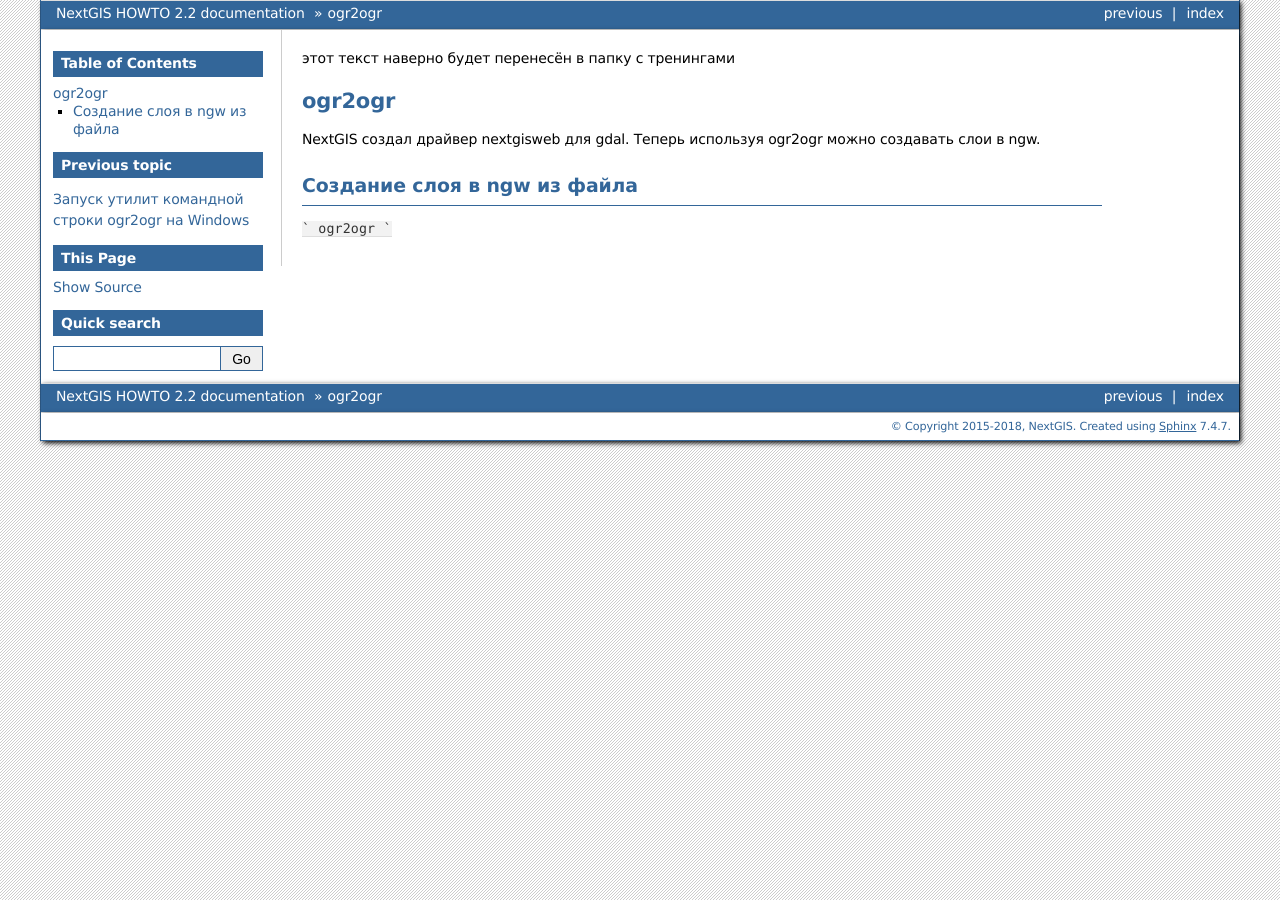
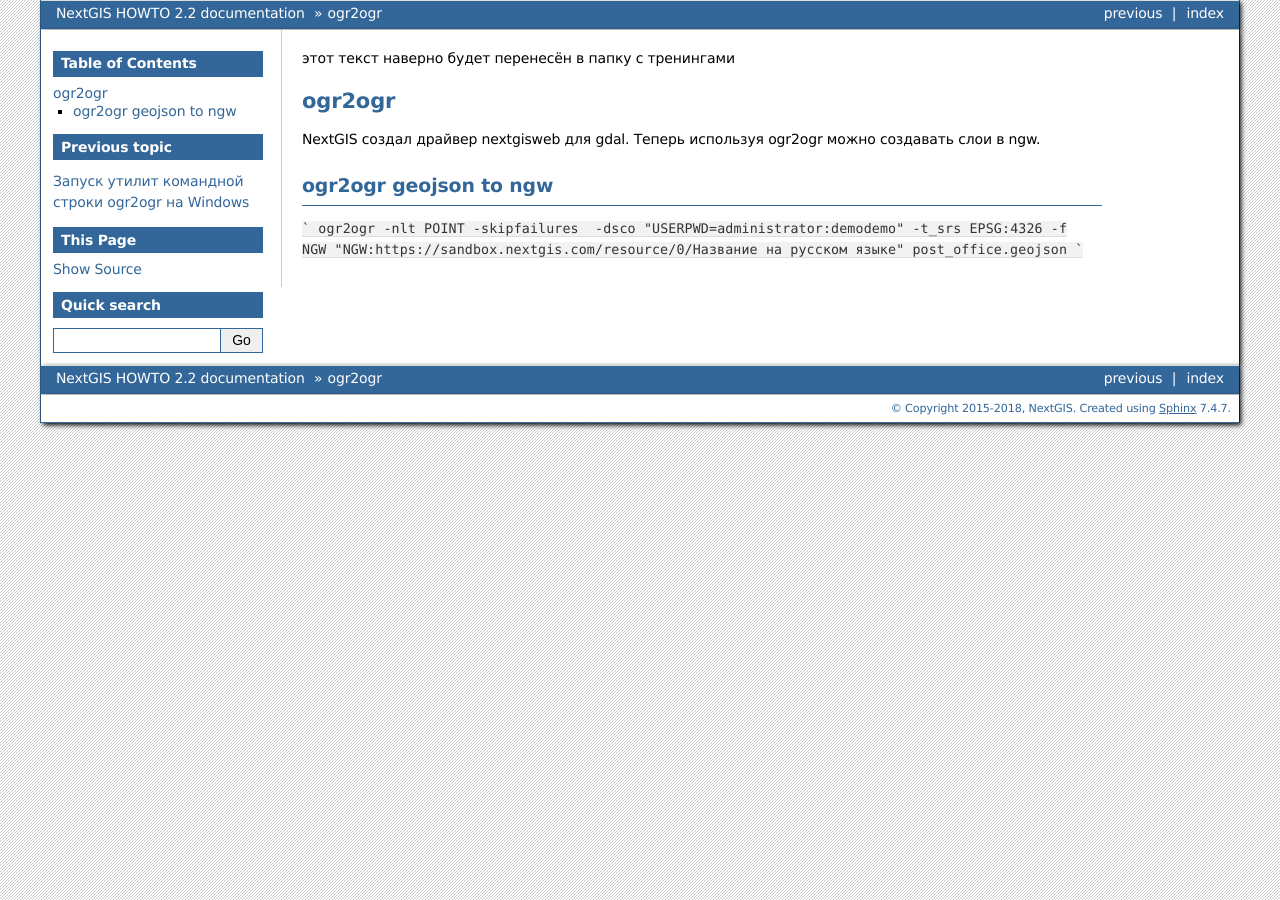
Before and after one commit to nextgis/docs_howto, a Sphinx documentation site: the page built from source/ogr2ogr.rst, in a window 1280 px wide. Built offline with Sphinx 7.4.7, drawn with Linux system fonts in a browser that asks for light colours; formulas are drawn with MathJax 3; pages that are not in the unit, such as notebooks, are missing from menus.

Commit message:
Update ogr2ogr.rst

````diff
--- a/source/ogr2ogr.rst
+++ b/source/ogr2ogr.rst
@@ -11,9 +11,9 @@
 
 
 
-Создание слоя в ngw из файла
+ogr2ogr geojson to ngw
 -------------------------------
 
 ```
-ogr2ogr
+ogr2ogr -nlt POINT -skipfailures  -dsco "USERPWD=administrator:demodemo" -t_srs EPSG:4326 -f NGW "NGW:https://sandbox.nextgis.com/resource/0/Название на русском языке" post_office.geojson
 ```
````
